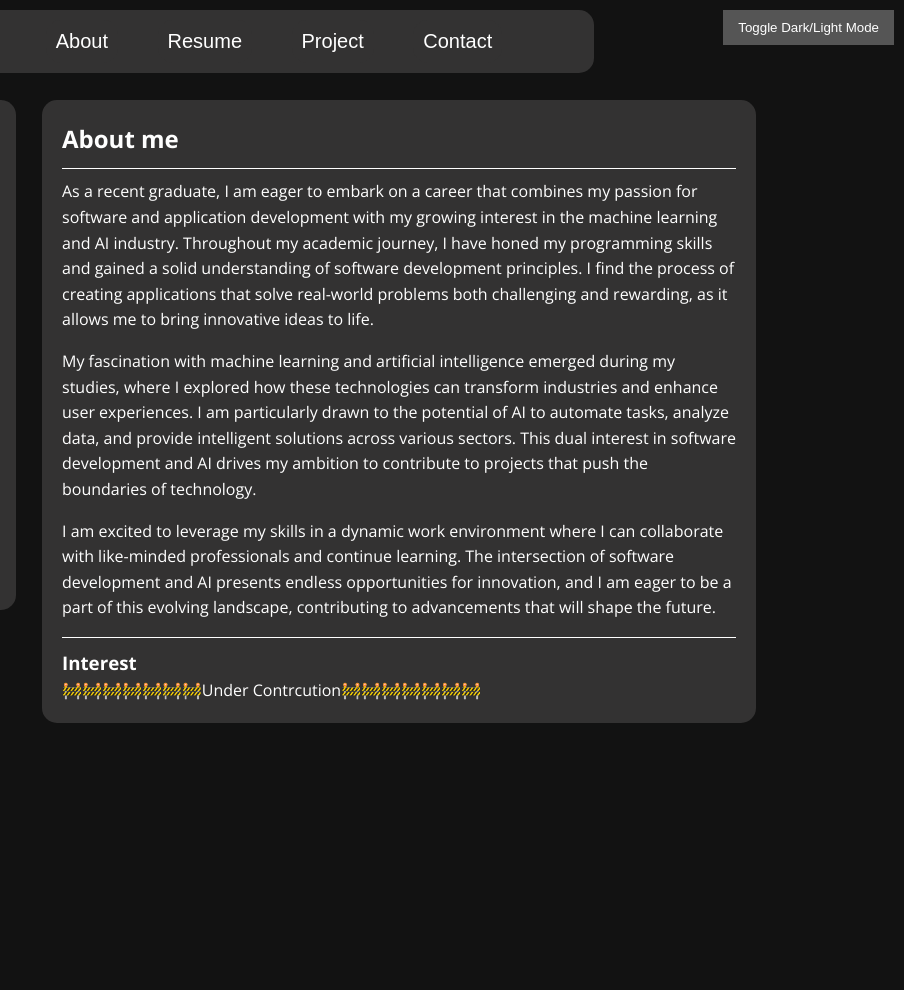
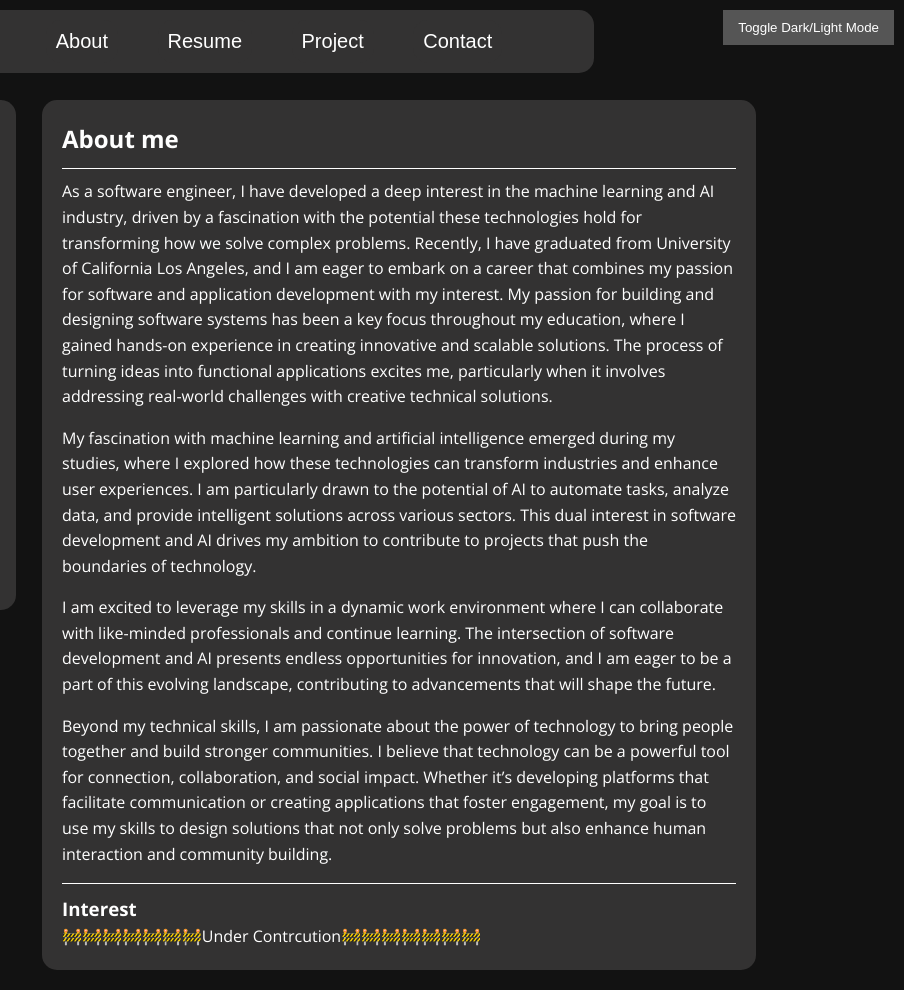
Before and after one commit to grantjgwang/grantjgwang.github.io, a plain HTML site: page index.html in a window 1280 px wide. Shown: the full height of the page, 376-1280 px from the left. Before the commit the page ends 800 px from the top, so only its background shows below. Drawn offline with nearby package versions, Linux system fonts and the light colour scheme.

Commit message:
update format and styles

```diff
--- a/index.html
+++ b/index.html
@@ -139,10 +139,13 @@
                     <div class="divider"></div>
                     <section class="about-text">
                         <p>
-                            As a recent graduate, I am eager to embark on a career that combines my passion for software and application development with
-                            my growing interest in the machine learning and AI industry. Throughout my academic journey, I have honed my programming skills
-                            and gained a solid understanding of software development principles. I find the process of creating applications that solve
-                            real-world problems both challenging and rewarding, as it allows me to bring innovative ideas to life.
+                            As a software engineer, I have developed a deep interest in the machine learning and AI industry, driven by a fascination
+                            with the potential these technologies hold for transforming how we solve complex problems. Recently, I have graduated
+                            from University of California Los Angeles, and I am eager to embark on a career that combines my passion for software and
+                            application development with my interest.
+                            My passion for building and designing software systems has been a key focus throughout my education, where I gained hands-on
+                            experience in creating innovative and scalable solutions. The process of turning ideas into functional applications excites
+                            me, particularly when it involves addressing real-world challenges with creative technical solutions.
                         </p>
                         <p></p>
                         <p>
@@ -155,6 +158,12 @@
                             I am excited to leverage my skills in a dynamic work environment where I can collaborate with like-minded professionals and
                             continue learning. The intersection of software development and AI presents endless opportunities for innovation, and I am eager
                             to be a part of this evolving landscape, contributing to advancements that will shape the future.
+                        </p>
+                        <p>
+                            Beyond my technical skills, I am passionate about the power of technology to bring people together and build stronger
+                            communities. I believe that technology can be a powerful tool for connection, collaboration, and social impact. Whether it’s
+                            developing platforms that facilitate communication or creating applications that foster engagement, my goal is to use my skills
+                            to design solutions that not only solve problems but also enhance human interaction and community building.
                         </p>
                     </section>
 
--- a/src/style.css
+++ b/src/style.css
@@ -84,6 +84,9 @@ main {
   cursor: pointer;               /* Pointer cursor on hover */
   transition: color 0.3s ease;   /* Smooth color transition */
   font-size: 20px;
+}
+.navibar button:hover {
+  color: var(--button-selected-color);
 }
 .navibar button.selected {
   color: var(--button-selected-color);
```
